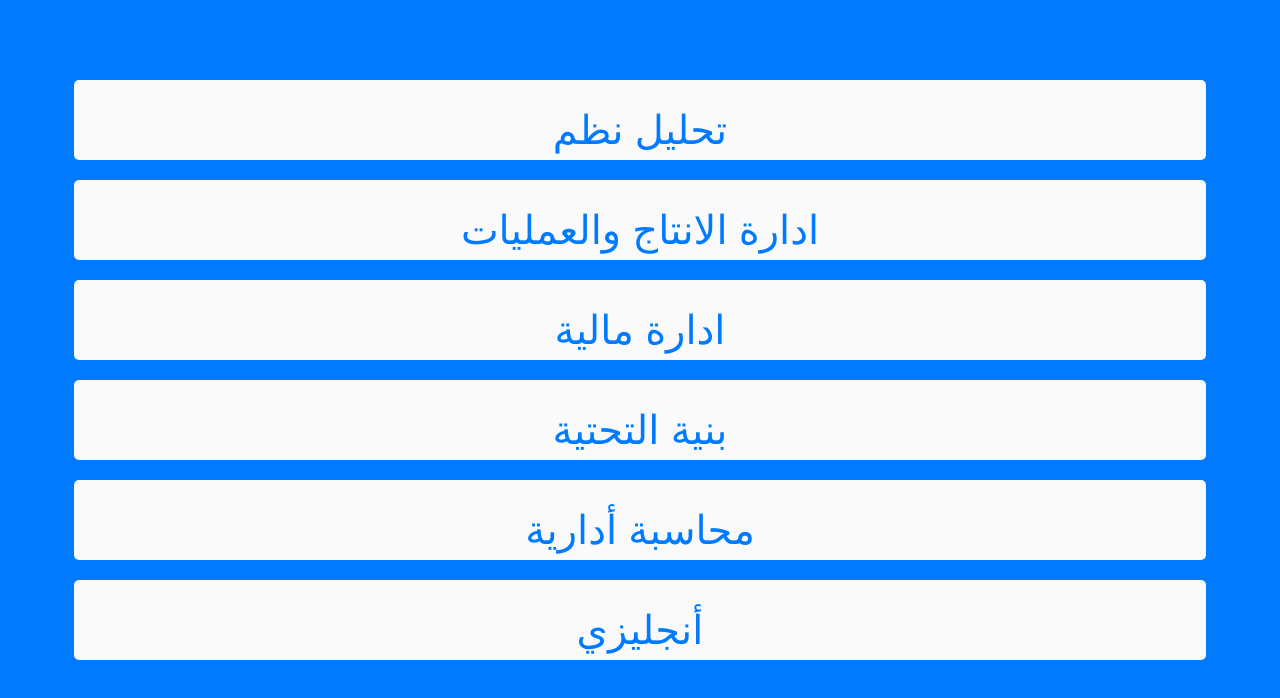
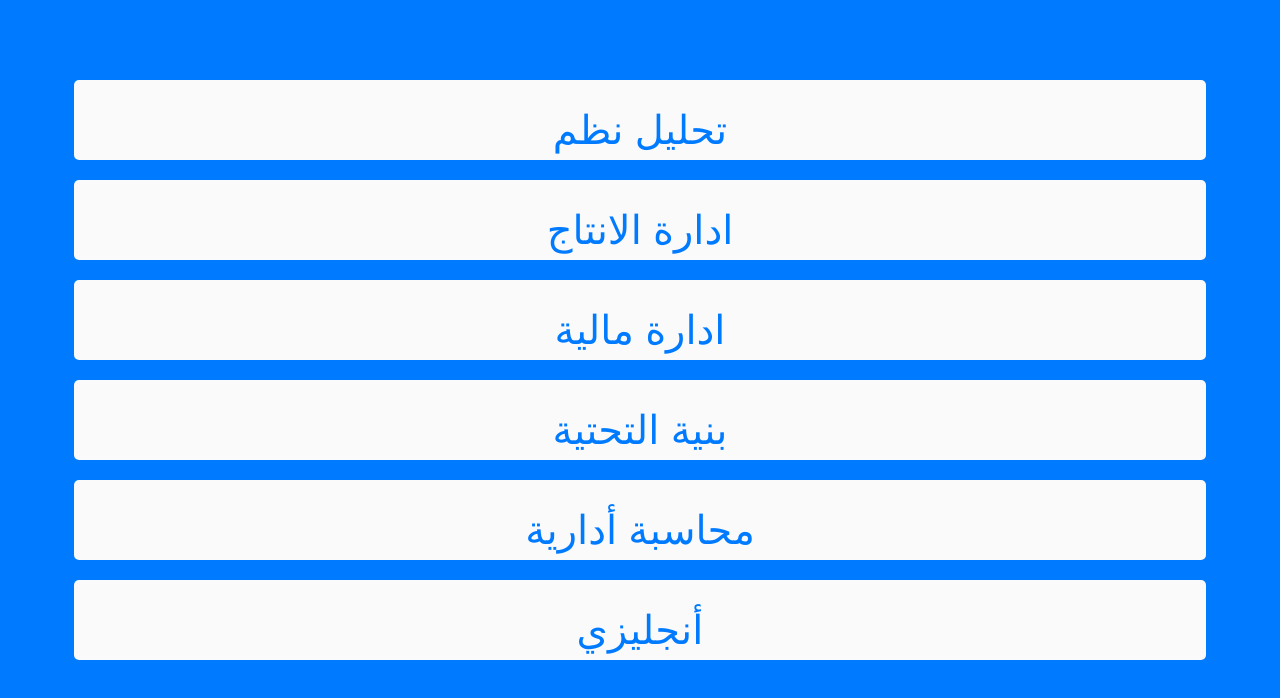
Before and after one commit to AhmedNaeem1000/Aplication_Quiz, a plain HTML site: page index.html in a window 1280 px wide. Drawn offline with Linux system fonts and the light colour scheme.

Commit message:
Update index.html

```diff
--- a/index.html
+++ b/index.html
@@ -26,7 +26,7 @@
   <center>
     <div class="but">
     <a href="./nozm.html"><button class="st-btn">تحليل نظم</button></a>
-    <a href="./adarat-antag.html"><button class="st-btn">ادارة الانتاج والعمليات</button></a>
+    <a href="./adarat-antag.html"><button class="st-btn">ادارة الانتاج </button></a>
     <a href="./malia.html"><button class="st-btn">ادارة مالية</button></a>
     <a href="./pniaTahtya.html"><button class="st-btn">بنية التحتية</button></a>
     <a href="./mohaspa.html"><button class="st-btn">محاسبة أدارية</button></a>
```
